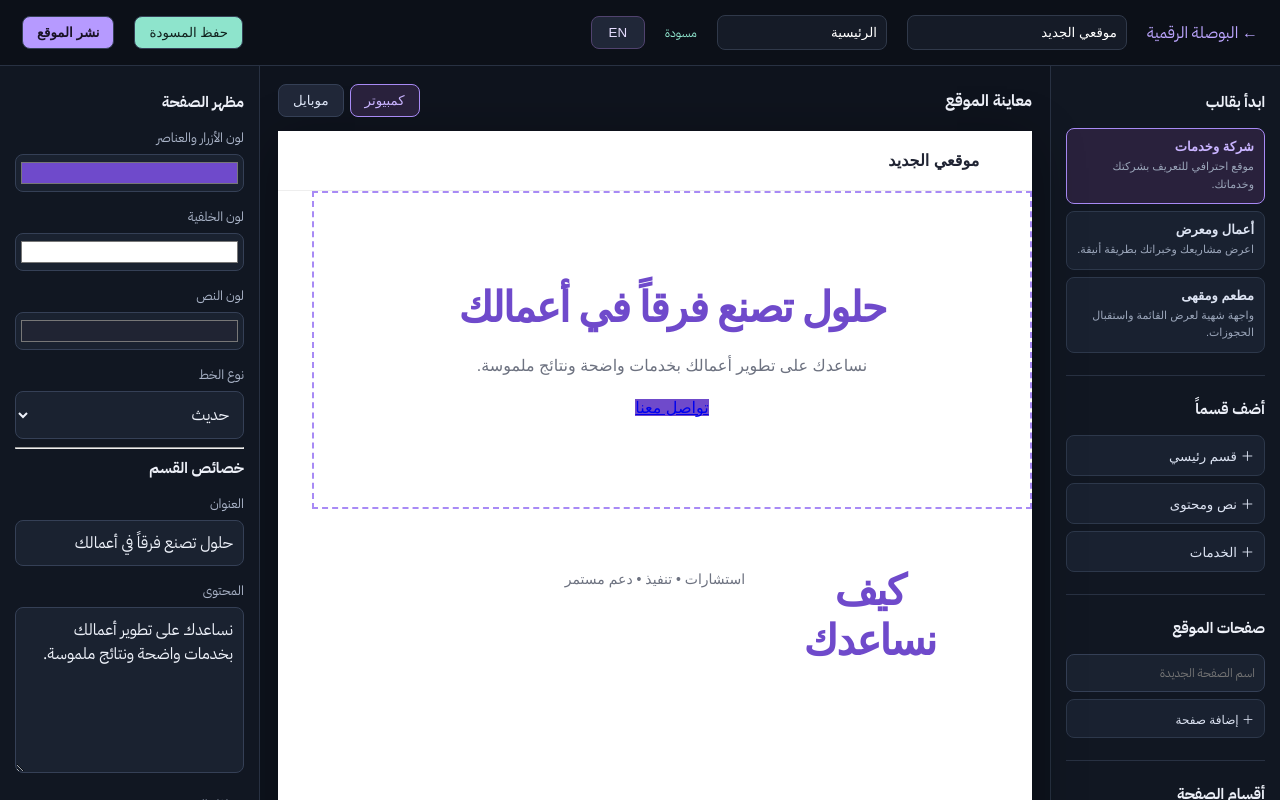
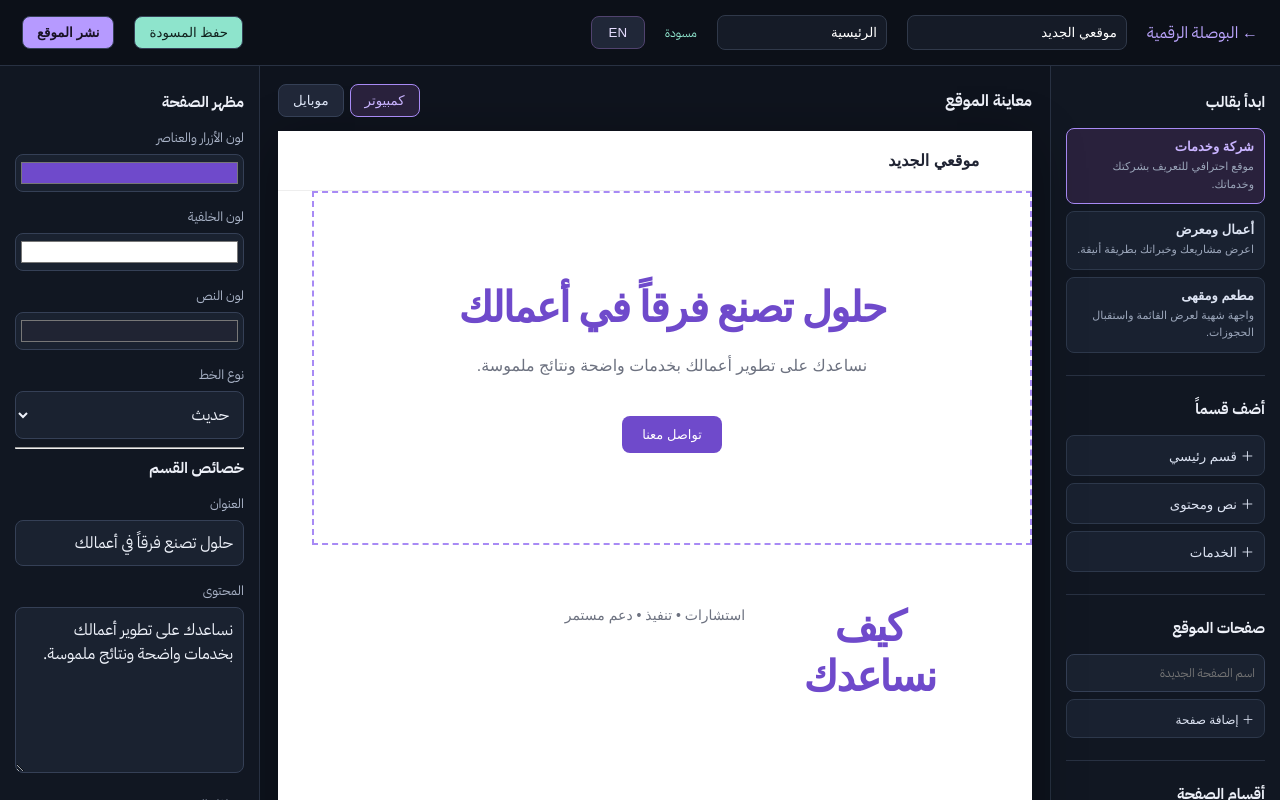
Before and after one commit to psycho-666/digital-compass-site, a Next.js app in the folder apps/builder/: page /editor in a window 1280 px wide. Shown: the top 800 px of the page. Built offline with nearby package versions, Linux system fonts and the light colour scheme; no server answers.

Commit message:
Style editable call-to-action preview links

```diff
--- a/apps/builder/app/editor/editor.css
+++ b/apps/builder/app/editor/editor.css
@@ -59,3 +59,6 @@ html[dir="ltr"] .editorbar .savebutton{margin-inline-start:auto}
 .properties input[type=color]{display:block;width:100%;height:38px;padding:3px;background:#1a2230;border:1px solid #354056;border-radius:8px;cursor:pointer}
 .properties select{width:100%;background:#1a2230;color:#eef2fa;border:1px solid #354056;border-radius:8px;padding:10px;font:inherit}
 .sitepreview .previewsection button{border:0;color:#fff;border-radius:8px;padding:11px 20px}
+
+
+.sitepreview .preview-cta{display:inline-block;margin-top:18px;padding:11px 20px;border-radius:8px;color:#fff;text-decoration:none;font-size:13px}
```
